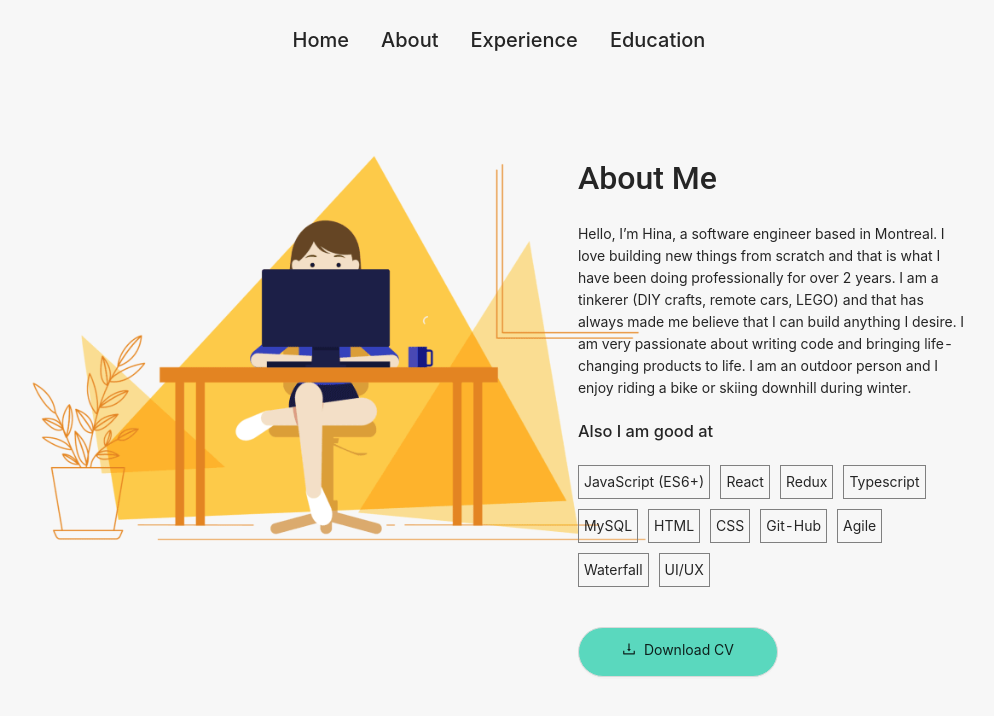
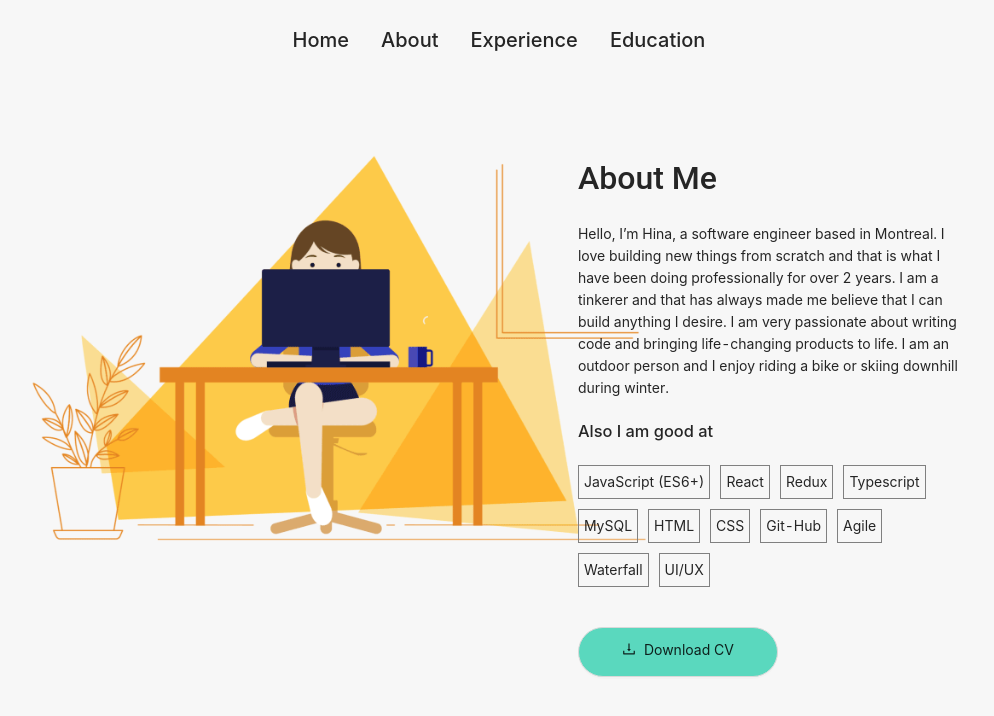
Before and after one commit to hinashivhare/portfolio, a React (Create React App) app: page /about in a window 1280 px wide. Shown: the top 716 px of the page, without its empty margins (141-1135 px from the left). Built offline with nearby package versions, Linux system fonts and the light colour scheme.

Commit message:
changed resume pdf

```diff
--- a/src/Components/About.jsx
+++ b/src/Components/About.jsx
@@ -14,10 +14,10 @@ const About = () => {
                 <p style={{marginBottom: "20px"}}>
                     Hello, I’m Hina, a software engineer based in Montreal.
                     I love building new things from scratch and that is what I have been doing
-                    professionally for over 2 years. I am a tinkerer (DIY crafts, remote cars, LEGO)
-                    and that has always made me believe that I can build anything I desire. I am
-                    very passionate about writing code and bringing life-changing products to life. I am
-                    an outdoor person and I enjoy riding a bike or skiing downhill during winter.
+                    professionally for over 2 years. I am a tinkerer and that has always made me believe
+                    that I can build anything I desire. I am very passionate about writing code
+                    and bringing life-changing products to life. I am an outdoor person and I
+                    enjoy riding a bike or skiing downhill during winter.
                 </p>
                 <h3>Also I am good at</h3>
                 <div className="about_skills">
```
Also changed, not shown: 2 other files (tests, documents, lock files or other folders).
